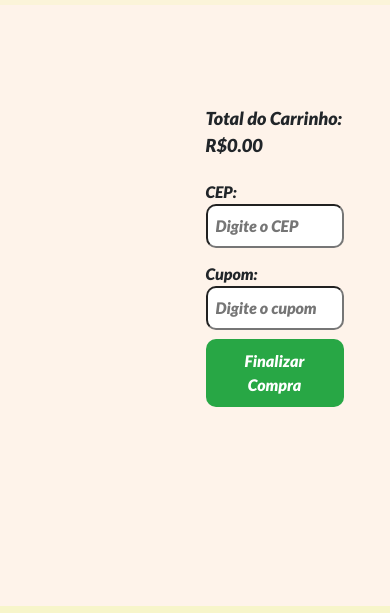
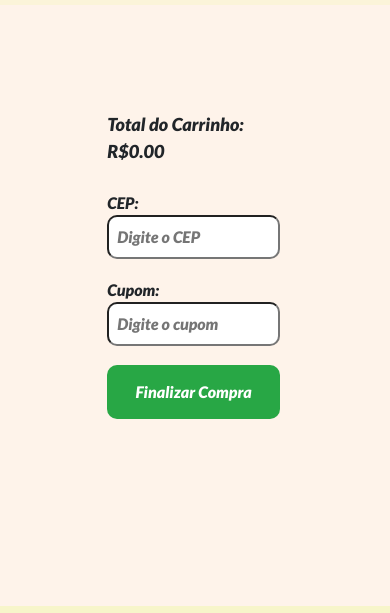
Before and after one commit to Trabalho-Jales/trabalhofinal-JS-terceirosemestre, a plain HTML site: page html/carrinho.html in a window 390 px wide. Shown: the part 144-757 px from the top of the page. Drawn offline with nearby package versions, Linux system fonts and the light colour scheme; a web font is replaced by a local one.

Commit message:
finaliza responsivo

```diff
--- a/css/carrinho.css
+++ b/css/carrinho.css
@@ -160,3 +160,54 @@ footer {
     height: 30px;
     margin-bottom: 10px;
 }
+ @media (max-width: 425px) {
+        .row {
+            flex-direction: column;
+            align-items: center;
+        }
+        .checkout-container {
+            width: 100%;
+            margin-top: 20px;
+        }
+
+        #total-container {
+            font-size: 18px;
+            margin-bottom: 10px;
+            margin-top: 20px;
+        }
+        #checkout-form {
+            width: 100%;
+            box-sizing: border-box;
+            display: flex;
+            flex-direction: column;
+            align-items: center;
+        }
+
+        #checkout-form label {
+            width: 100%;
+            margin-top: 10px;
+        }
+
+        #checkout-form input {
+            width: 100%;
+            border-radius: 10px;
+
+        }
+
+        #checkout-form button {
+            background-color: #28a745;
+            color: #fff;
+            padding: 15px 20px;
+            border: none;
+            border-radius: 10px;
+            cursor: pointer;
+            width: 100%;
+            margin-top: 10px;
+            margin-bottom: 15px;
+        }
+
+        #checkout-form button:hover {
+            background-color: #218838;
+        }
+
+}
--- a/html/carrinho.html
+++ b/html/carrinho.html
@@ -51,8 +51,7 @@
             </div>
 
             <!-- Carrinho -->
-            <div class="col-lg-6 carrinho-container">
-
+            <div class="col-lg-6 checkout-container">
                 <!-- Total do Carrinho -->
                 <div id="total-container">
                     <p>Total do Carrinho: R$<span id="total"></span></p>
```
